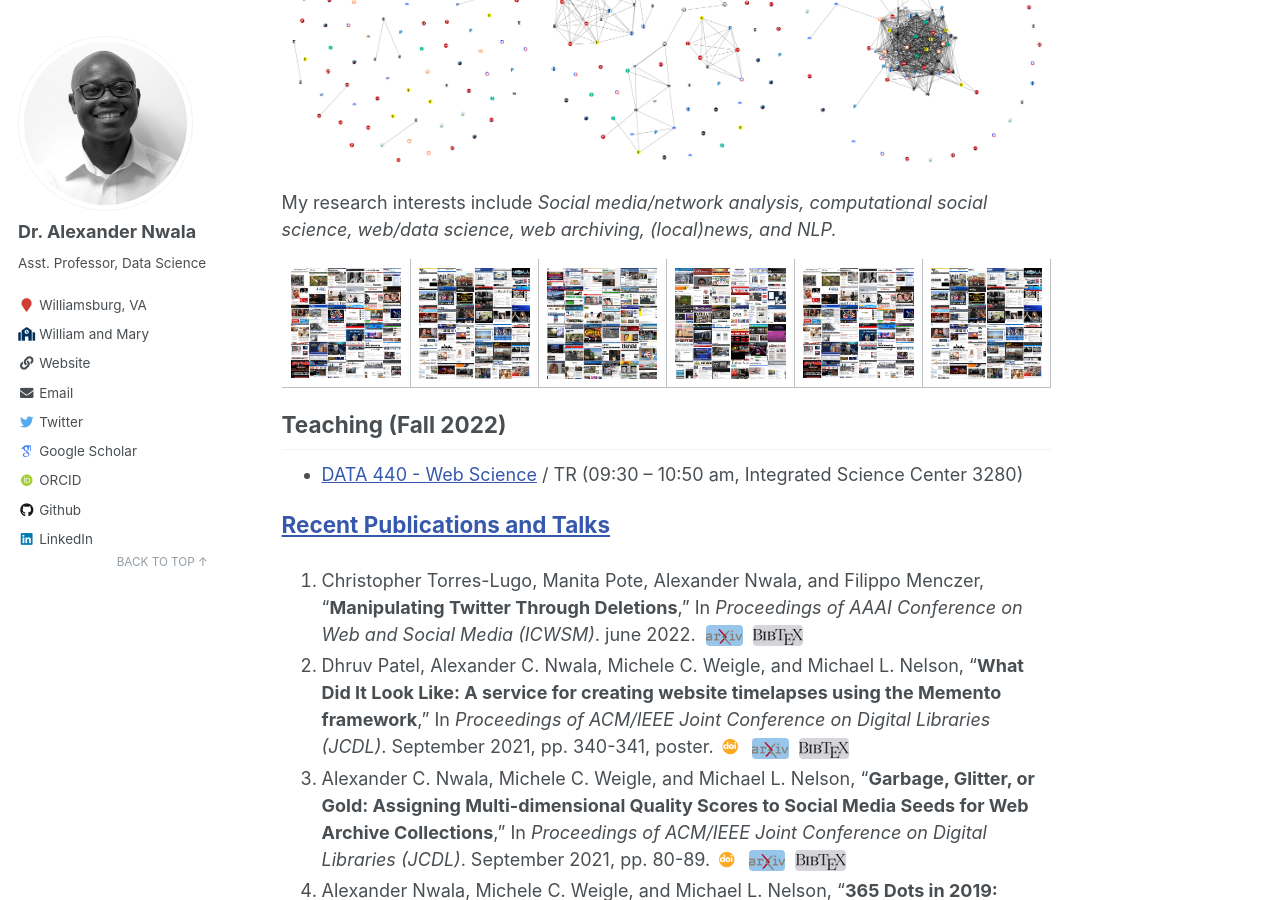
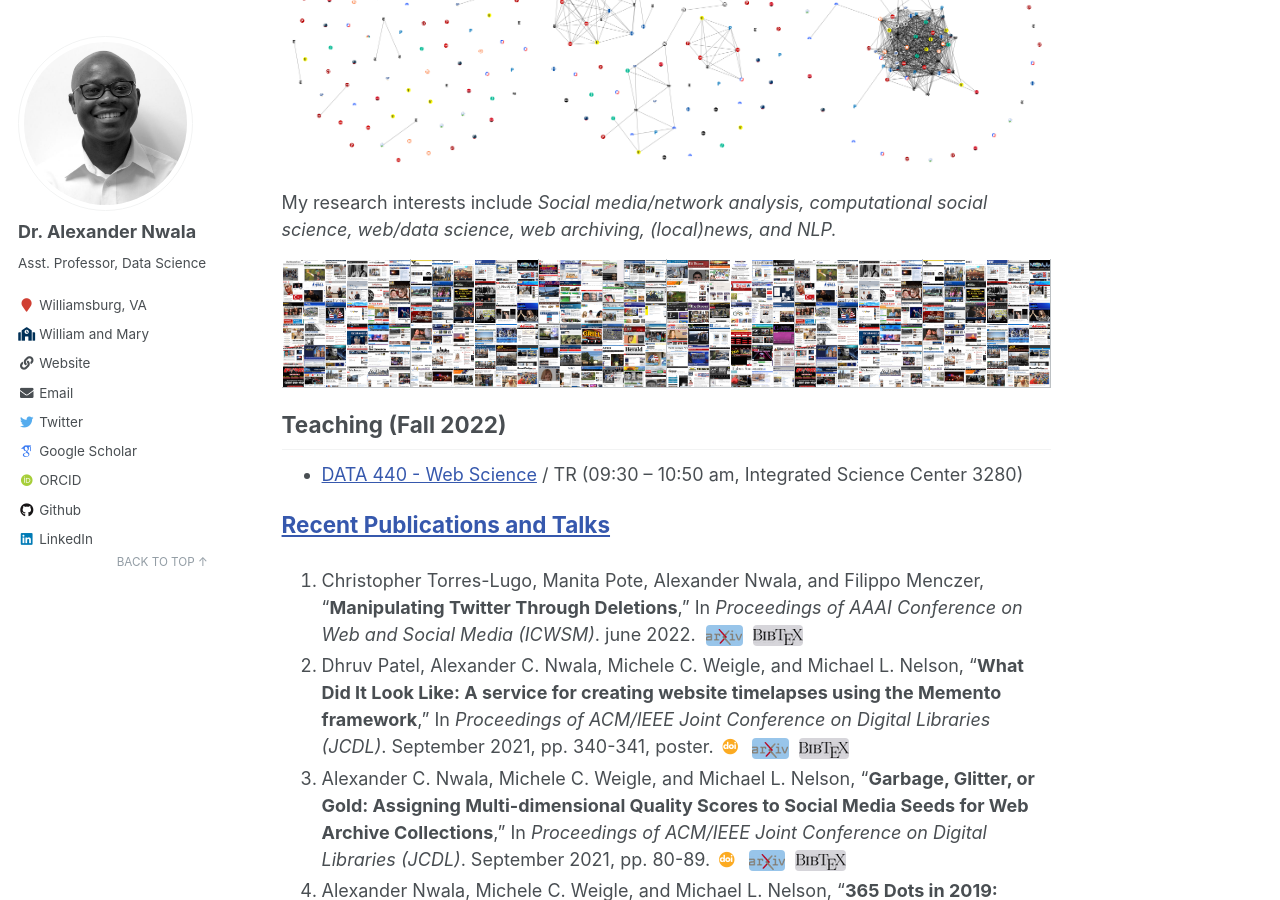
Before and after one commit to xandernwala/xandernwala.github.io, a Jekyll site: the page built from _pages/about.md, in a window 1280 px wide and 900 px high, scrolled down 397 px. Built offline with Jekyll 4.4.1, drawn with Linux system fonts in a browser that asks for light colours; some web fonts are replaced.

Commit message:
adding images in research

```diff
--- a/_pages/about.md
+++ b/_pages/about.md
@@ -38,32 +38,32 @@ My research interests include *Social media/network analysis, computational soci
 
 <table align="center" style="border: 1px solid white; border-collapse: collapse;">
   <tr>
-    <td>
+    <td style="padding: 0.0em;">
       <a href="https://web.archive.org/storygraph/graphs/usa/#cursor=98&hist=1440&t=2019-03-21T16:26:25" target="_blank" title="Click me! Slow news cycle story graph">
         <img src="/images/research/LMG0.png" alt="Slow news cycle story graph" class="img">
       </a>
     </td>
-    <td>
+    <td style="padding: 0.0em;">
       <a href="https://web.archive.org/storygraph/graphs/usa/#cursor=115&hist=1440&t=2019-11-17T19:15:38" target="_blank" title="Click me! Split attention story graph">
         <img src="/images/research/LMG1.png" alt="Split attention story graph" class="img">
       </a>
     </td>
-    <td>
+    <td style="padding: 0.0em;">
       <a href="https://web.archive.org/storygraph/graphs/usa/#cursor=135&hist=1440&t=2019-03-24T22:32:21" target="_blank" title="Click me! Mueller report story graph">
         <img src="/images/research/LMG2.png" alt="Mueller report story graph" class="img">
       </a>
     </td>
-    <td>
+    <td style="padding: 0.0em;">
       <a href="https://web.archive.org/storygraph/graphs/usa/#cursor=135&hist=1440&t=2019-03-24T22:32:21" target="_blank" title="Click me! Mueller report story graph">
         <img src="/images/research/LMG3.png" alt="Mueller report story graph" class="img">
       </a>
     </td>
-    <td>
+    <td style="padding: 0.0em;">
       <a href="https://web.archive.org/storygraph/graphs/usa/#cursor=135&hist=1440&t=2019-03-24T22:32:21" target="_blank" title="Click me! Mueller report story graph">
         <img src="/images/research/LMG0.png" alt="Mueller report story graph" class="img">
       </a>
     </td>
-    <td>
+    <td style="padding: 0.0em;">
       <a href="https://web.archive.org/storygraph/graphs/usa/#cursor=135&hist=1440&t=2019-03-24T22:32:21" target="_blank" title="Click me! Mueller report story graph">
         <img src="/images/research/LMG1.png" alt="Mueller report story graph" class="img">
       </a>
```
